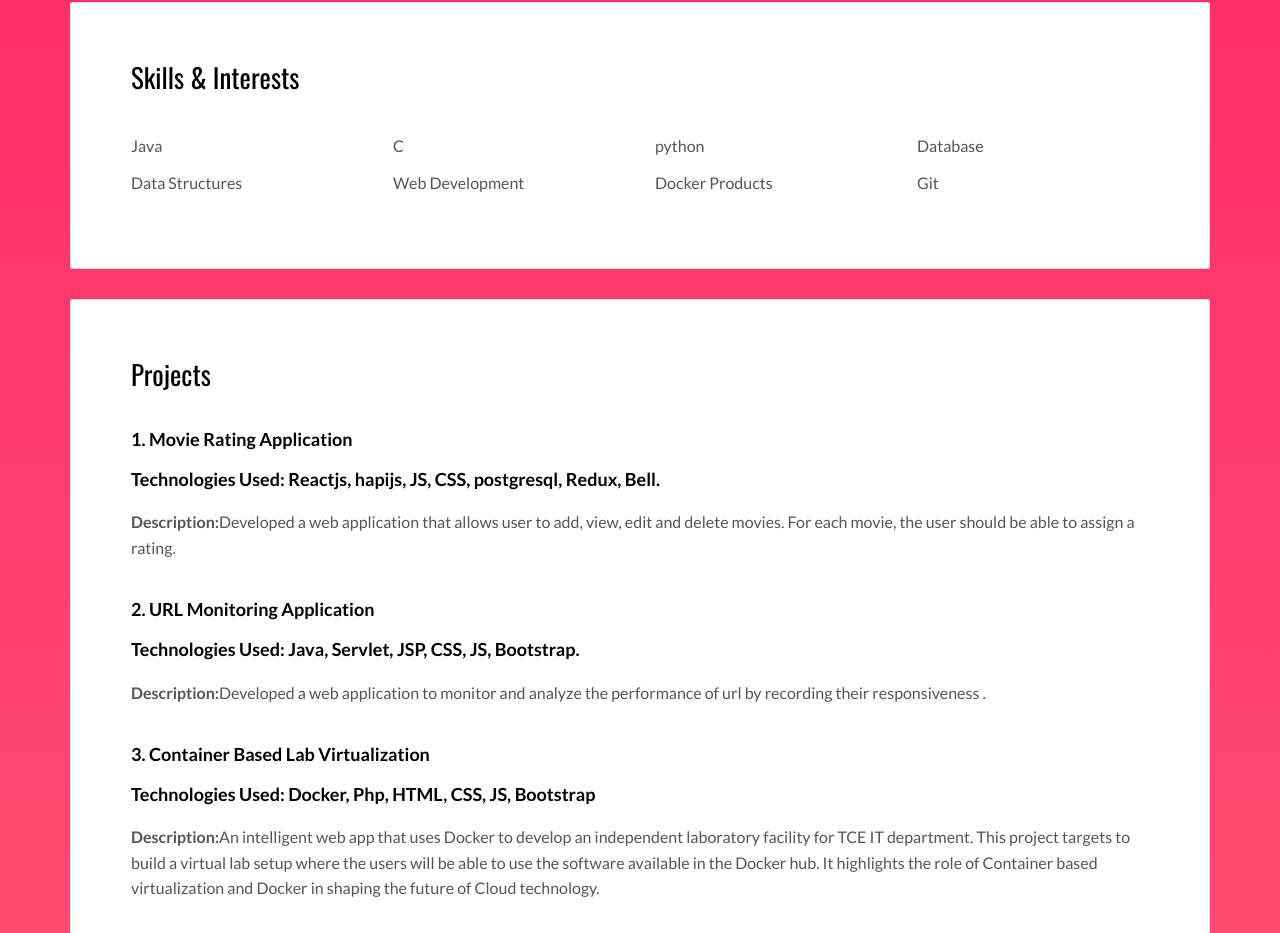
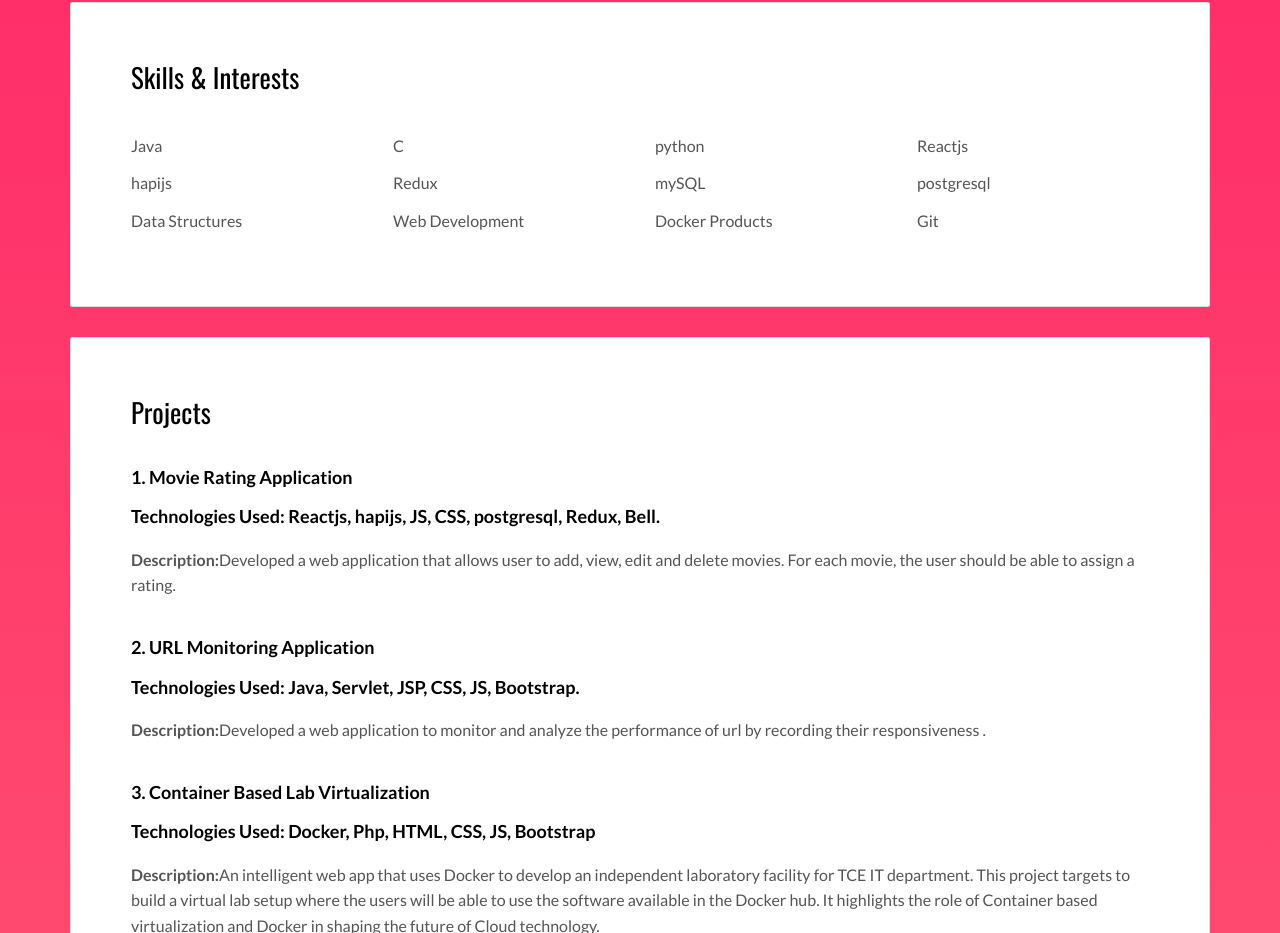
Before and after one commit to sanjaybabu-M/sanjaybabu, a plain HTML site: page index.html in a window 1280 px wide. Shown: the part 1594-2527 px from the top of the page. Drawn offline with nearby package versions, Linux system fonts and the light colour scheme.

Commit message:
Update index.html

```diff
--- a/index.html
+++ b/index.html
@@ -114,7 +114,19 @@
                 <p>python</p>
               </div>
               <div class="col-md-3">
-                <p>Database</p>
+                <p>Reactjs</p>
+              </div>
+              <div class="col-md-3">
+                <p>hapijs</p>
+              </div>
+              <div class="col-md-3">
+                <p>Redux</p>
+              </div>
+              <div class="col-md-3">
+                <p>mySQL</p>
+              </div>
+              <div class="col-md-3">
+                <p>postgresql</p>
               </div>
               <div class="col-md-3">
                 <p>Data Structures</p>
```
